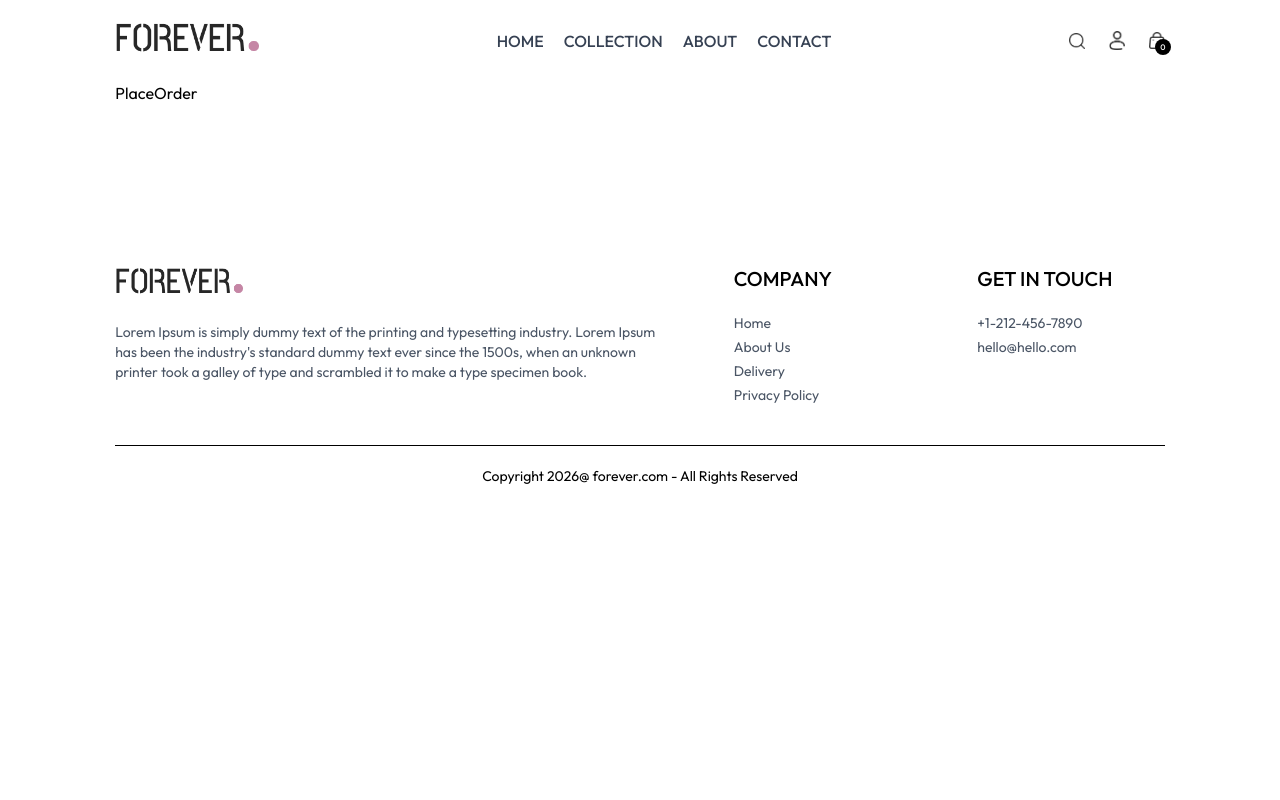
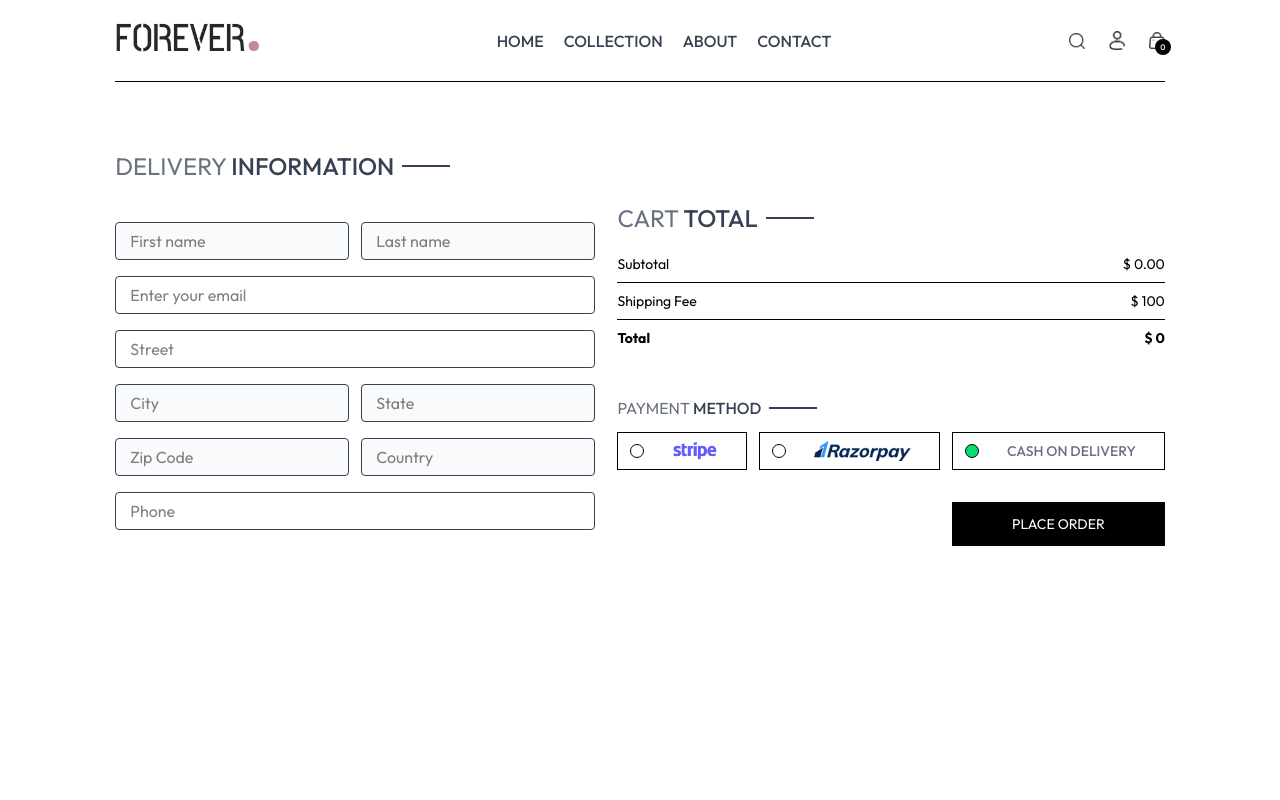
Before and after one commit to Ehtasham5/Ecommerce-Website, a React (Vite) app in the folder frontend/: page /place-order in a window 1280 px wide. Shown: the top 800 px of the page. Built offline with nearby package versions, Linux system fonts and the light colour scheme.

Commit message:
Add CartTotal component, enhance Cart and PlaceOrder pages with total calculation and navigation

```diff
--- /dev/null
+++ b/frontend/src/components/CartTotal.jsx
@@ -0,0 +1,36 @@
+import React, { useContext } from 'react'
+import { ShopContext } from '../context/ShopContext'
+import Title from './Title'
+
+const CartTotal = () => {
+
+  const {currency, delivery_price, getCartAmount} = useContext(ShopContext)
+
+
+  return (
+    <div className="w-full">
+      <div className="text-2xl">
+        <Title text1={"CART"} text2={"TOTAL"}/>
+      </div>
+
+      <div className="flex flex-col gap-2 mt-2 text-sm">
+        <div className='flex justify-between'>
+          <p>Subtotal</p>
+          <p>{currency} {getCartAmount()}.00</p>
+        </div>
+        <hr />
+        <div className="flex justify-between">
+          <p>Shipping Fee</p>
+          <p>{currency} {delivery_price}</p>
+        </div>
+        <hr />
+        <div className="flex justify-between font-bold">
+          <p>Total</p>
+          <p>{currency} {getCartAmount() === 0 ? 0 : getCartAmount() + delivery_price}</p>
+        </div>
+      </div>
+    </div>
+  )
+}
+
+export default CartTotal
--- a/frontend/src/components/Navbar.jsx
+++ b/frontend/src/components/Navbar.jsx
@@ -41,7 +41,9 @@
         <img onClick={() => setShowSearch(true)} src={assets.search_icon} alt="" className='w-4 cursor-pointer'/>
 
         <div className='group relative'>
-          <img src={assets.profile_icon} alt="" className='w-4 cursor-pointer'/>
+          <Link to="/login">
+            <img src={assets.profile_icon} alt="" className='w-4 cursor-pointer'/>
+          </Link>
           <div className='group-hover:block absolute hidden dropdown-menu right-0 pt-4'>
             <div className='flex flex-col gap-2 w-36 py-3 px-5 bg-slate-100 text-gray-700'>
               <p className='cursor-pointer hover:text-black'>My Profile</p>
--- a/frontend/src/context/ShopContext.jsx
+++ b/frontend/src/context/ShopContext.jsx
@@ -1,6 +1,7 @@
 import { createContext, useEffect, useState } from "react";
 import { products } from "../assets/assets";
 import { toast } from "react-toastify";
+import {useNavigate} from 'react-router-dom'
 
 export const ShopContext = createContext();
 
@@ -10,6 +11,7 @@
   const [search, setSearch] = useState("");
   const [showSearch, setShowSearch] = useState(false);
   const [cartItems, setCartItems] = useState({});
+  const navigate = useNavigate()
 
   const addToCart = async (itemId, size) => {
     // Optional: Add a check to ensure the user actually selected a size
@@ -55,6 +57,33 @@
     return totalCount
   }
 
+  const updateQuantity = async (itemId, size, quantity) => {
+
+    let cartData = structuredClone(cartItems)
+
+    cartData[itemId][size] = quantity
+
+    setCartItems(cartData)
+
+  }
+
+  const getCartAmount = () => {
+    let totalAmount = 0
+    for (const items in cartItems) {
+      let itemInfo = products.find((product)=> product._id === items)
+      for (const item in cartItems[items]){
+        try {
+          if (cartItems[items][item] > 0) {
+            totalAmount += itemInfo.price * cartItems[items][item]
+          }
+        } catch (error) {
+
+        }
+      }
+    }
+    return totalAmount
+  }
+
   const value = {
     products,
     currency,
@@ -66,7 +95,10 @@
     cartItems,
     setCartItems,
     addToCart,
-    getCartCount
+    getCartCount,
+    updateQuantity,
+    getCartAmount,
+    navigate
   };
 
   return (
--- a/frontend/src/pages/Cart.jsx
+++ b/frontend/src/pages/Cart.jsx
@@ -2,10 +2,11 @@
 import { ShopContext } from '../context/ShopContext'
 import Title from '../components/Title'
 import { assets } from '../assets/assets'
+import CartTotal from '../components/CartTotal'
 
 const Cart = () => {
 
-  const {products, cartItems, currency} = useContext(ShopContext)
+  const {products, cartItems, currency, updateQuantity, navigate} = useContext(ShopContext)
 
   const [cartData, setCartData] = useState([])
 
@@ -14,11 +15,13 @@
 
     for (const items in cartItems) {
       for (const item in cartItems[items]) {
-        tempData.push({
+        if (cartItems[items][item] > 0) {
+          tempData.push({
           _id: items,
           size: item,
           quantity: cartItems[items][item]
-        })
+          })
+        }
       }
     }
 
@@ -50,12 +53,21 @@
                     </div>
                   </div>
                 </div>
-                <input type="number" className='border max-w-10 sm:max-w-20 px-1 sm:px-2 py-1 mt-2' min={1} defaultValue={item.quantity}/>
-                <img className='w-4 sm:w-5 cursor-pointer' src={assets.bin_icon} alt="" />
+                <input onChange={(e) => e.target.value === "" || e.target.value === "0" ? null : updateQuantity(item._id, item.size, Number(e.target.value))} type="number" className='border max-w-10 sm:max-w-20 px-1 sm:px-2 py-1 mt-2' min={1} defaultValue={item.quantity}/>
+                <img onClick={()=> updateQuantity(item._id, item.size, 0)} className='w-4 sm:w-5 cursor-pointer' src={assets.bin_icon} alt="" />
               </div>
             )
           })
         }
+      </div>
+
+      <div className="flex justify-end my-20">
+        <div className='w-full sm:w-112.5'>
+          <CartTotal />
+          <div className="w-full text-end">
+            <button onClick={()=> navigate('/place-order')} className='bg-black text-white active:bg-gray-700 px-8 py-3 text-sm my-8'>PROCEED TO CHECKOUT</button>
+          </div>
+        </div>
       </div>
 
     </div>
--- a/frontend/src/pages/Orders.jsx
+++ b/frontend/src/pages/Orders.jsx
@@ -1,8 +1,46 @@
-import React from 'react'
+import React, { useContext } from 'react'
+import { ShopContext } from '../context/ShopContext'
+import Title from '../components/Title'
 
 const Orders = () => {
+
+  const {currency, products} = useContext(ShopContext)
+
   return (
-    <div>Orders</div>
+    <div className='border-t pt-16'>
+
+      <div className="text-2xl">
+        <Title text1={"MY"} text2={"ORDERS"}/>
+      </div>
+
+      <div>
+        {
+          products.slice(1,4).map((item,index) => (
+            <div key={index} className="border-t border-b flex flex-col md:flex-row py-4 text-gray-700 gap-4 md:items-center md:justify-between">
+              <div className="flex items center text-sm gap-6">
+                <img className='w-16 sm:w-20' src={item.image[0]} alt="" />
+                <div>
+                  <p className='font-medium sm:text-base'>{item.name}</p>
+                  <div className='flex items-center gap-3 mt-2 text-base text-gray-700'>
+                    <p className='text-lg'>{currency}{item.price}</p>
+                    <p>Quantity: 1</p>
+                    <p>Size: M</p>
+                  </div>
+                  <p className='mt-2'>Date: <span className='text-gray-400'>22, Sep, 2026</span></p>
+                </div>
+              </div>
+              <div className="md:w-1/2 flex justify-between">
+                <div className="flex items-center gap-2">
+                  <p className='min-w-2 h-2 rounded-full bg-green-500'></p>
+                  <p>Ready to ship</p>
+                </div>
+                <button className='border px-4 py-2 rounded-sm text-sm font-medium'>Track Order</button>
+              </div>
+            </div>
+          ))
+        }
+      </div>
+    </div>
   )
 }
 
--- a/frontend/src/pages/PlaceOrder.jsx
+++ b/frontend/src/pages/PlaceOrder.jsx
@@ -1,8 +1,71 @@
-import React from 'react'
+import React, { useState } from 'react'
+import Title from '../components/Title'
+import CartTotal from '../components/CartTotal'
+import { assets } from '../assets/assets'
+import { useContext } from 'react'
+import { ShopContext } from '../context/ShopContext'
 
 const PlaceOrder = () => {
+
+  const [method, setMethod] = useState("cod")
+  const {navigate} = useContext(ShopContext)
   return (
-    <div>PlaceOrder</div>
+    <div className="flex flex-col sm:flex-row justify-between gap-4 pt-5 sm:pt-14 min-h-[80vh] border-t">
+
+      <div className='flex flex-col gap-4 w-full sm:max-w-120'>
+        <div className="text-xl sm:text-2xl my-3">
+          <Title text1={"DELIVERY"} text2={"INFORMATION"}/>
+        </div>
+
+        <div className="flex gap-3">
+          <input className='border bg-slate-50 rounded py-1.5 px-3.5 border-gray-700 w-full' type="text" placeholder='First name' required/>
+          <input className='border bg-slate-50 rounded py-1.5 px-3.5 border-gray-700 w-full' type="text" placeholder='Last name' required/>
+        </div>
+        <input className='border border-gray-700 py-1.5 px-3.5 rounded w-full ' type="email" placeholder='Enter your email' required />
+        <input className='border border-gray-700 py-1.5 px-3.5 rounded w-full ' type="text" placeholder='Street' required />
+        <div className="flex gap-3">
+          <input className='border bg-slate-50 rounded py-1.5 px-3.5 border-gray-700 w-full' type="text" placeholder='City' required/>
+          <input className='border bg-slate-50 rounded py-1.5 px-3.5 border-gray-700 w-full' type="text" placeholder='State' required/>
+        </div>
+        <div className="flex gap-3">
+          <input className='border bg-slate-50 rounded py-1.5 px-3.5 border-gray-700 w-full' type="number" placeholder='Zip Code' required/>
+          <input className='border bg-slate-50 rounded py-1.5 px-3.5 border-gray-700 w-full' type="text" placeholder='Country' required/>
+        </div>
+        <input className='border border-gray-700 py-1.5 px-3.5 rounded w-full ' type="number" placeholder='Phone' required />
+
+
+      </div>
+
+      {/* Right Side */}
+      <div className="mt-8">
+        <div className="mt-8 min-w-80">
+          <CartTotal />
+        </div>
+
+        <div className="mt-12">
+          <Title text1={"PAYMENT"} text2={"METHOD"}/>
+        </div>
+        {/* ----------- PAYMENT OPTIONS ------------------ */}
+        <div className="flex flex-col gap-3 lg:flex-row">
+          <div onClick={() => setMethod("stripe")} className="flex items-center gap-3 border p-2 px-3 cursor-pointer">
+            <p className={`min-w-3.5 h-3.5 border rounded-full ${method === "stripe" ? "bg-green-400" : ""}`}></p>
+            <img className='h-5 mx-4' src={assets.stripe_logo} alt="" />
+          </div>
+          <div onClick={() => setMethod("razor-pay")} className="flex items-center gap-3 border p-2 px-3 cursor-pointer">
+            <p className={`min-w-3.5 h-3.5 border rounded-full ${method === "razor-pay" ? "bg-green-400" : ""}`}></p>
+            <img className='h-5 mx-4' src={assets.razorpay_logo} alt="" />
+          </div>
+          <div onClick={() => setMethod("cod")} className="flex items-center gap-3 border p-2 px-3 cursor-pointer">
+            <p className={`min-w-3.5 h-3.5 border rounded-full ${method === "cod" ? "bg-green-400" : ""}`}></p>
+            <p className='text-sm mx-4 text-gray-500 font-medium'>CASH ON DELIVERY</p>
+          </div>
+        </div>
+
+        <div className="w-full text-end mt-8">
+          <button onClick={() => navigate("/orders")} className='bg-black text-white px-15 py-3 text-sm'>PLACE ORDER</button>
+        </div>
+      </div>
+    </div>
   )
 }
 
```
